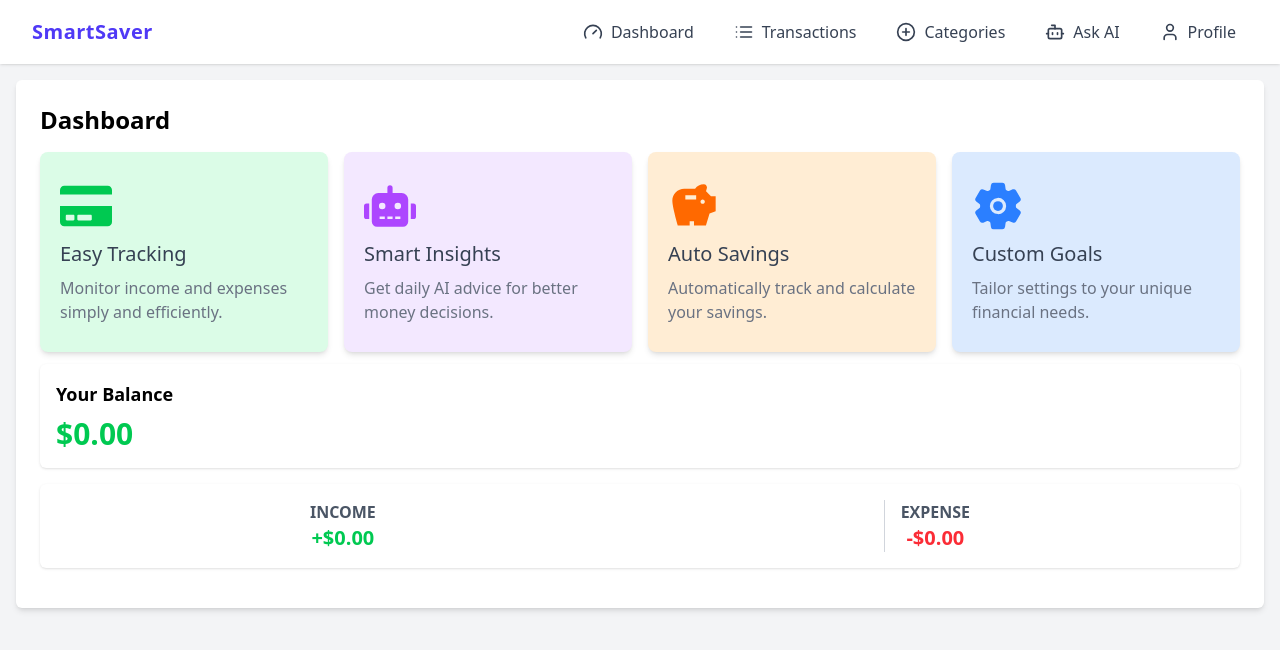
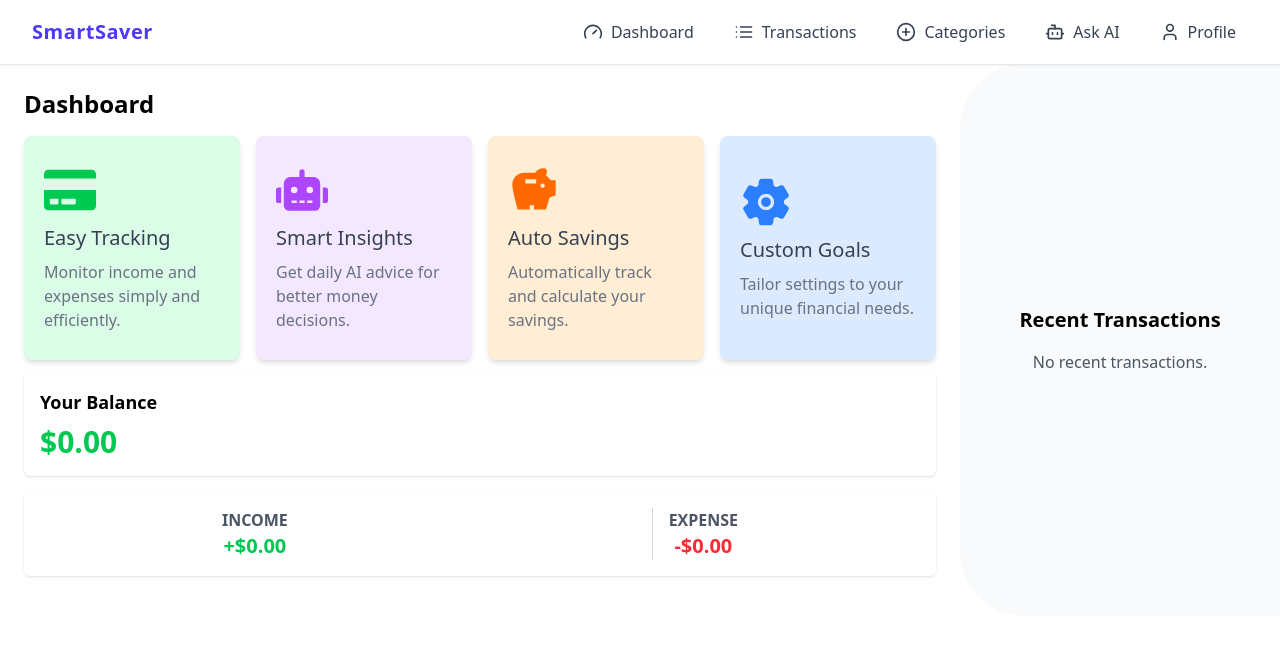
Before and after one commit to Stefan-Phan/SmartSaver, a Next.js app in the folder frontend/: page /dashboard in a window 1280 px wide. Shown: the top 650 px of the page. Built offline with nearby package versions, Linux system fonts and the light colour scheme.

Commit message:
Add the recent transactions into the dashboard

```diff
--- /dev/null
+++ b/frontend/app/components/dashboard/TransactionItem.tsx
@@ -0,0 +1,31 @@
+// components/dashboard/TransactionItem.tsx
+import React from "react";
+import { Transaction } from "@/types/Transaction";
+
+interface TransactionItemProps {
+  transaction: Transaction;
+  categoryName: string;
+}
+
+const TransactionItem: React.FC<TransactionItemProps> = ({
+  transaction,
+  categoryName,
+}) => {
+  const isExpense = categoryName.toLocaleLowerCase() !== "income";
+  const amountColor = isExpense ? "text-red-500" : "text-green-500";
+  const amountPrefix = isExpense ? "-" : "+";
+
+  return (
+    <div className="flex items-center justify-between py-2 border-b border-gray-200 last:border-b-0">
+      <div>
+        <h6 className="font-semibold text-gray-700">{transaction.Name}</h6>
+        <p className="text-gray-500 text-sm">{transaction.Date}</p>
+      </div>
+      <p className={`font-bold ${amountColor}`}>
+        {amountPrefix}${transaction.Amount}
+      </p>
+    </div>
+  );
+};
+
+export default TransactionItem;
--- a/frontend/app/dashboard/page.tsx
+++ b/frontend/app/dashboard/page.tsx
@@ -1,40 +1,18 @@
 "use client";
 
 import React, { useState, useEffect } from "react";
-import { Chart, ArcElement, Tooltip, Legend } from "chart.js";
-import { Pie } from "react-chartjs-2";
+
+// import from api
 import { getCategories, getIncomes, getTransactions } from "@/lib/api/getInfo";
+
+// import component
 import BenefitCards from "../components/dashboard/BenefitCards";
 
-Chart.register(ArcElement, Tooltip, Legend);
-
-interface Transaction {
-  ID: number;
-  CategoryID: number;
-  Name: string;
-  Amount: string;
-  Date: string;
-}
-
-interface Category {
-  ID: number;
-  Name: string;
-}
-
-interface Income {
-  ID: number;
-  Amount: string;
-  Date: string;
-  Description: string;
-}
-
-interface ChartData {
-  labels: string[];
-  datasets: {
-    data: number[];
-    backgroundColor: string[];
-  }[];
-}
+// import types
+import { Transaction } from "@/types/Transaction";
+import { Category } from "@/types/Category";
+import { Income } from "@/types/Income";
+import TransactionItem from "../components/dashboard/TransactionItem";
 
 const DashboardPage: React.FC = () => {
   const [transactions, setTransactions] = useState<Transaction[]>([]);
@@ -42,12 +20,6 @@ const DashboardPage: React.FC = () => {
   const [incomes, setIncomes] = useState<Income[]>([]);
   const [token, setToken] = useState<string>("");
   const [error, setError] = useState<string>("");
-  const [chartData, setChartData] = useState<ChartData | null>(null);
-  const [selectedCategoryTransactions, setSelectedCategoryTransactions] =
-    useState<Transaction[]>([]);
-  const [selectedCategoryName, setSelectedCategoryName] = useState<
-    string | null
-  >(null);
   const [totalBalance, setTotalBalance] = useState<number>(0);
   const [incomeTotal, setIncomeTotal] = useState<number>(0);
   const [expenseTotal, setExpenseTotal] = useState<number>(0);
@@ -97,82 +69,14 @@ const DashboardPage: React.FC = () => {
     }
   };
 
-  useEffect(() => {
-    if (transactions.length > 0 && categories.length > 0) {
-      const categoryTotals: { [key: string]: number } = {};
-      transactions.forEach((transaction) => {
-        const category = categories.find(
-          (cat) => cat.ID === transaction.CategoryID
-        );
-        if (category) {
-          if (!categoryTotals[category.Name]) {
-            categoryTotals[category.Name] = 0;
-          }
-          categoryTotals[category.Name] += parseFloat(transaction.Amount);
-        }
-      });
-
-      const labels = Object.keys(categoryTotals);
-      const data = Object.values(categoryTotals);
-      const backgroundColors = labels.map(
-        () => `#${Math.floor(Math.random() * 16777215).toString(16)}`
-      );
-
-      setChartData({
-        labels,
-        datasets: [
-          {
-            data,
-            backgroundColor: backgroundColors,
-          },
-        ],
-      });
-    }
-  }, [transactions, categories]);
-
-  useEffect(() => {
-    const incomeSum = incomes.reduce(
-      (acc, income) => acc + parseFloat(income.Amount),
-      0
-    );
-    const expenseSum = transactions.reduce(
-      (acc, transaction) => acc + parseFloat(transaction.Amount),
-      0
-    );
-
-    setIncomeTotal(incomeSum);
-    setExpenseTotal(expenseSum);
-    setTotalBalance(incomeSum - expenseSum);
-  }, [incomes, transactions]);
-
-  const handleSliceClick = (event: any, elements: any[]) => {
-    if (elements.length > 0) {
-      const clickedIndex = elements[0].index;
-      const categoryName = chartData?.labels[clickedIndex];
-      setSelectedCategoryName(categoryName || null);
-      const selectedCategory = categories.find(
-        (cat) => cat.Name === categoryName
-      );
-      if (selectedCategory) {
-        const filteredTransactions = transactions.filter(
-          (trans) => trans.CategoryID === selectedCategory.ID
-        );
-        setSelectedCategoryTransactions(filteredTransactions);
-      } else {
-        setSelectedCategoryTransactions([]);
-      }
-    }
-  };
-
-  const formatDate = (dateString: string): string => {
-    const date = new Date(dateString);
-    return date.toLocaleDateString();
+  const getCategoryName = (categoryId: number) => {
+    const category = categories.find((cat) => cat.ID === categoryId);
+    return category ? category.Name : "Unknown";
   };
 
   return (
-    <div className="min-h-screen bg-gray-100 font-sans">
-      <div className="container mx-auto p-4">
-        <div className="bg-white shadow-md rounded-md p-6">
+    <div className="flex font-sans">
+      <div className="bg-white p-6 w-3/4">
         <h2 className="text-2xl font-semibold mb-4">Dashboard</h2>
         {error && (
           <div className="bg-red-100 border border-red-400 text-red-700 px-4 py-3 rounded relative mb-4">
@@ -210,36 +114,28 @@ const DashboardPage: React.FC = () => {
             </p>
           </div>
         </div>
-          {chartData && (
-            <div className="rounded-md shadow-sm p-4 mb-4">
-              <Pie data={chartData} options={{ onClick: handleSliceClick }} />
       </div>
+      <div
+        className="flex flex-col bg-gray-50 p-10 w-1/4 justify-center items-center text-center"
+        style={{
+          borderTopLeftRadius: "4rem",
+          borderBottomLeftRadius: "4rem",
+        }}
+      >
+        <h3 className=" text-xl font-semibold mb-4">Recent Transactions</h3>
+        {transactions.length > 0 ? (
+          <div className="w-full">
+            {transactions.map((transaction) => (
+              <TransactionItem
+                key={transaction.ID}
+                transaction={transaction}
+                categoryName={getCategoryName(transaction.CategoryID)}
+              />
+            ))}
+          </div>
+        ) : (
+          <p className="text-gray-600">No recent transactions.</p>
         )}
-          {selectedCategoryTransactions.length > 0 && (
-            <div className="bg-white shadow-md rounded-md p-6 mt-6">
-              <h3 className="text-xl font-semibold mb-4">
-                Transactions for {selectedCategoryName}
-              </h3>
-              <div className="overflow-x-auto">
-                <table className="min-w-full leading-normal">
-                  <tbody>
-                    {selectedCategoryTransactions.map((t) => (
-                      <tr
-                        key={t.ID}
-                        className={`border-b border-gray-200 ${"text-green-500"}`}
-                      >
-                        <td className="px-5 py-3 text-sm">{t.Name}</td>
-                        <td className="px-5 py-3 text-sm">
-                          ${parseFloat(t.Amount).toFixed(2)}
-                        </td>
-                      </tr>
-                    ))}
-                  </tbody>
-                </table>
-              </div>
-            </div>
-          )}
-        </div>
       </div>
     </div>
   );
--- a/frontend/app/layout.tsx
+++ b/frontend/app/layout.tsx
@@ -26,7 +26,7 @@ export default function RootLayout({
   return (
     <html lang="en">
       <body
-        className={`${geistSans.variable} ${geistMono.variable} antialiased`}
+        className={`${geistSans.variable} ${geistMono.variable} antialiased min-h-screen `}
       >
         <Header />
         {children}
--- a/frontend/types/Income.ts
+++ b/frontend/types/Income.ts
@@ -1,6 +1,6 @@
 export interface Income {
   ID: number;
+  Source: string;
   Amount: string;
   Date: string;
-  Description: string;
 }
```
Also changed, not shown: 1 other file (tests, documents, lock files or other folders). Lines whose indentation alone changed are shown as unchanged.
